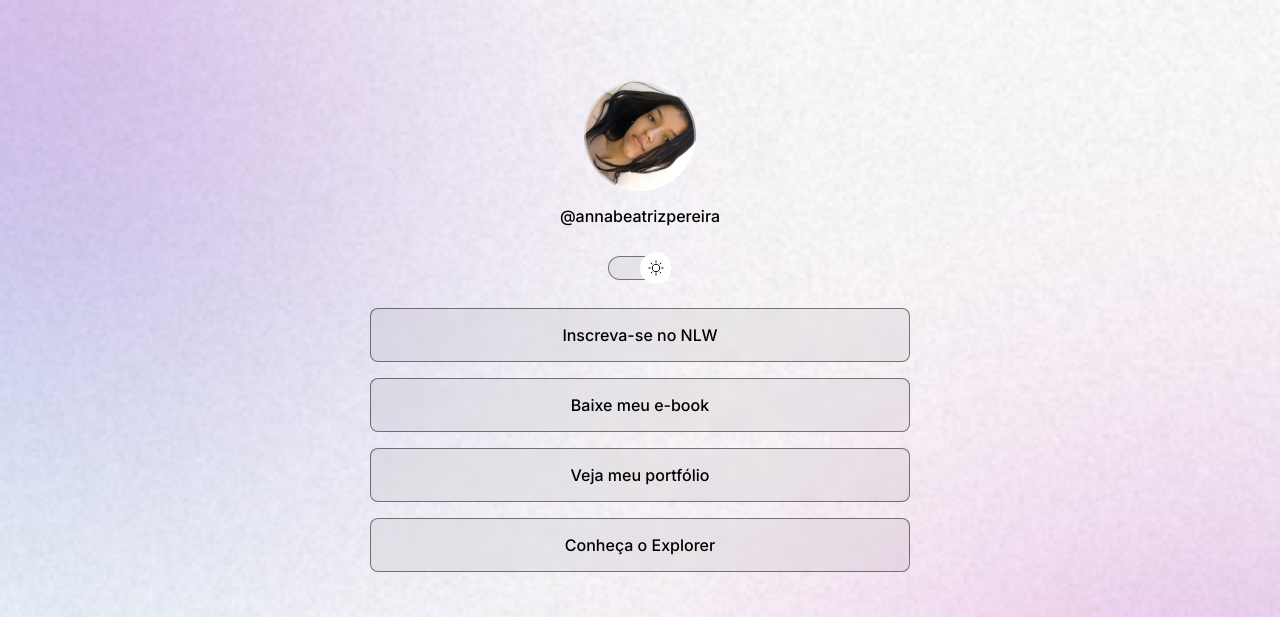
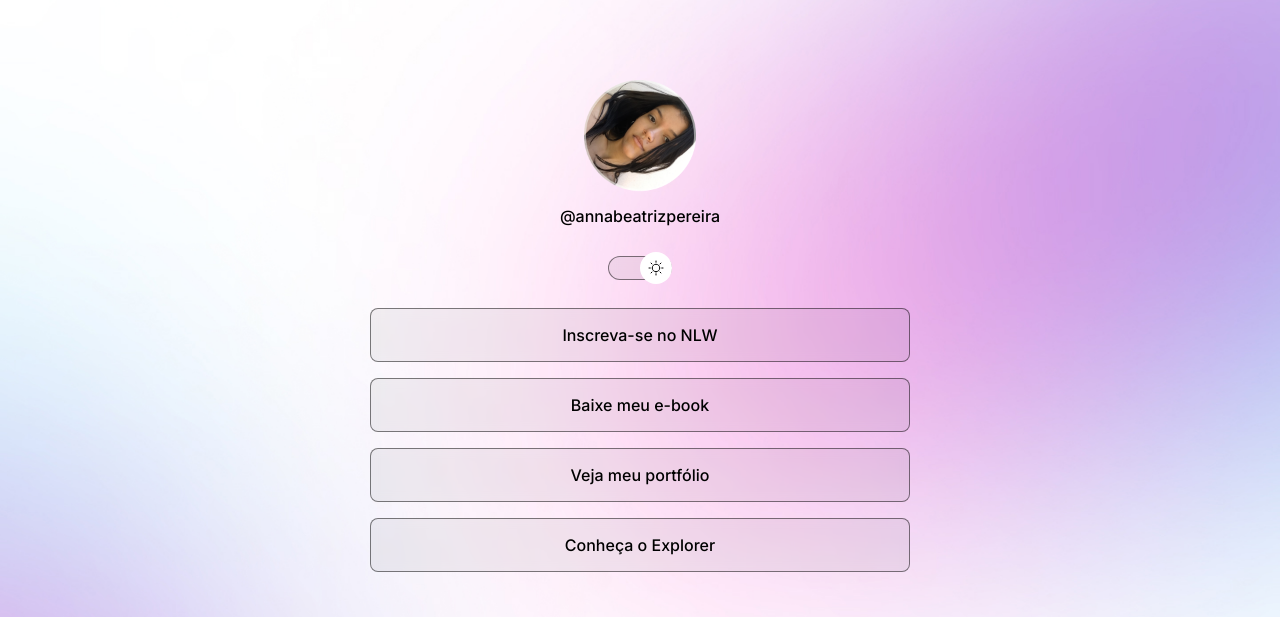
Before and after one commit to annabeatrizpereira/DevLinks, a plain HTML site: page index.html in a window 1280 px wide. Shown: the top 617 px of the page. Drawn offline with nearby package versions, Linux system fonts and the light colour scheme.

Commit message:
change background using media queries

```diff
--- a/style.css
+++ b/style.css
@@ -32,6 +32,7 @@ body {
     background-size: cover;
     */
   background: var(--bg-url) no-repeat top center/cover;
+  /* height: 100vh;*/
 }
 
 body * {
@@ -170,3 +171,14 @@ footer {
   text-align: center;
   font-size: 14px;
 }
+
+/* media queries */
+@media (min-width: 700px) {
+  :root {
+    --bg-url: url(./assets/bg-desktop.jpg);
+  }
+
+  .light {
+    --bg-url: url(./assets/bg-desktop-light.jpg);
+  }
+}
```
